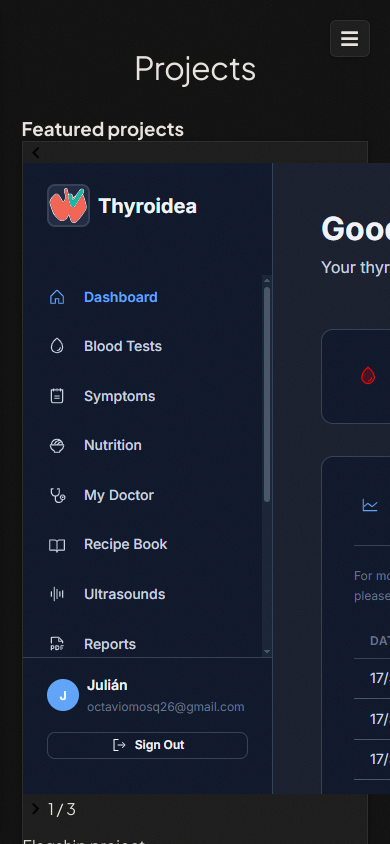
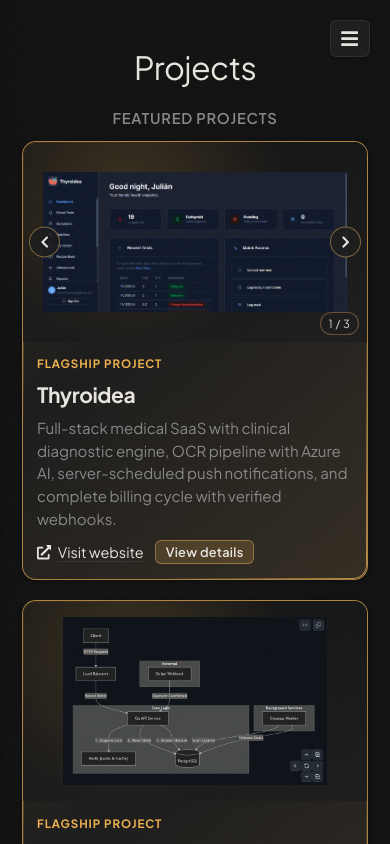
Before and after one commit to jjulito/portafolio, a React (Vite) app: page / in a window 390 px wide. Both pictures are taken after a click on the button "Check my projects". Built offline with nearby package versions, Linux system fonts and the light colour scheme.

Commit message:
style: refine featured carousel sizing and centering

```diff
--- a/src/index.css
+++ b/src/index.css
@@ -720,6 +720,293 @@
   display: block;
 }
 
+.featured-projects-stack {
+  display: flex;
+  flex-direction: column;
+  gap: 1.4rem;
+  margin-bottom: 2rem;
+}
+
+.featured-projects-title {
+  margin: -0.8rem 0 1rem;
+  text-align: center;
+  font-size: 1.05rem;
+  letter-spacing: 0.05em;
+  text-transform: uppercase;
+  color: var(--secondary-color);
+  font-weight: 600;
+}
+
+.glass.featured-project-card {
+  position: relative;
+  border-radius: 14px;
+  overflow: hidden;
+  display: grid;
+  grid-template-columns: minmax(260px, 0.9fr) minmax(300px, 1.1fr);
+  grid-template-areas:
+    'media content'
+    'extra extra';
+  border: 1px solid color-mix(in srgb, var(--attention-color) 62%, var(--border-color));
+  background:
+    linear-gradient(
+      140deg,
+      color-mix(in srgb, var(--card-bg) 90%, var(--attention-color) 10%) 0%,
+      color-mix(in srgb, var(--card-bg) 96%, transparent) 38%,
+      color-mix(in srgb, var(--card-bg) 89%, var(--attention-color) 11%) 100%
+    );
+}
+
+.glass.featured-project-card::before {
+  content: '';
+  position: absolute;
+  inset: 0;
+  border-radius: inherit;
+  padding: 1px;
+  background: linear-gradient(
+    125deg,
+    color-mix(in srgb, var(--attention-color) 72%, transparent),
+    transparent 32%,
+    transparent 68%,
+    color-mix(in srgb, var(--attention-color) 78%, transparent)
+  );
+  -webkit-mask: linear-gradient(#fff 0 0) content-box, linear-gradient(#fff 0 0);
+  -webkit-mask-composite: xor;
+  mask: linear-gradient(#fff 0 0) content-box, linear-gradient(#fff 0 0);
+  mask-composite: exclude;
+  pointer-events: none;
+}
+
+.glass.featured-project-card.is-expanded {
+  box-shadow: 0 6px 26px color-mix(in srgb, var(--attention-color) 22%, transparent);
+}
+
+.featured-project-card-reverse {
+  grid-template-areas:
+    'content media'
+    'extra extra';
+}
+
+.featured-project-media {
+  grid-area: media;
+  position: relative;
+  overflow: hidden;
+  min-height: 200px;
+  max-height: 230px;
+  background:
+    radial-gradient(circle at 30% 24%, color-mix(in srgb, var(--attention-color) 16%, transparent), transparent 56%),
+    linear-gradient(165deg, color-mix(in srgb, var(--bg-color) 86%, transparent), color-mix(in srgb, var(--card-bg) 92%, transparent));
+  display: flex;
+  align-items: center;
+  justify-content: center;
+}
+
+.featured-carousel-image-stage {
+  position: relative;
+  width: 100%;
+  height: 100%;
+  display: flex;
+  align-items: center;
+  justify-content: center;
+}
+
+.featured-carousel-image {
+  position: absolute;
+  inset: 0;
+  width: 100%;
+  height: 100%;
+  object-fit: contain;
+  object-position: center center;
+  padding: 1.35rem;
+  cursor: pointer;
+}
+
+.featured-project-media-centered .featured-carousel-image-centered {
+  margin: auto;
+  width: 92%;
+  height: 88%;
+  padding: 0;
+  object-position: center center;
+}
+
+.featured-carousel-btn {
+  position: absolute;
+  top: 50%;
+  transform: translateY(-50%);
+  width: 2rem;
+  height: 2rem;
+  border: 1px solid color-mix(in srgb, var(--attention-color) 42%, var(--border-color));
+  border-radius: 999px;
+  display: inline-flex;
+  align-items: center;
+  justify-content: center;
+  background: color-mix(in srgb, var(--card-bg) 88%, transparent);
+  color: var(--text-color);
+  cursor: pointer;
+  z-index: 2;
+  transition: transform 0.2s ease, background 0.2s ease, border-color 0.2s ease;
+}
+
+.featured-carousel-btn:hover {
+  transform: translateY(-50%) scale(1.05);
+  background: color-mix(in srgb, var(--attention-color) 14%, var(--card-bg));
+  border-color: color-mix(in srgb, var(--attention-color) 65%, var(--border-color));
+}
+
+.featured-carousel-btn-prev {
+  left: 0.45rem;
+}
+
+.featured-carousel-btn-next {
+  right: 0.45rem;
+}
+
+.featured-carousel-counter {
+  position: absolute;
+  right: 0.75rem;
+  bottom: 0.6rem;
+  font-size: 0.74rem;
+  letter-spacing: 0.04em;
+  color: color-mix(in srgb, var(--text-color) 88%, var(--secondary-color));
+  background: color-mix(in srgb, var(--card-bg) 88%, transparent);
+  border: 1px solid color-mix(in srgb, var(--attention-color) 28%, var(--border-color));
+  border-radius: 999px;
+  padding: 0.22rem 0.5rem;
+}
+
+.featured-project-card-reverse .featured-project-media {
+  grid-area: media;
+}
+
+.featured-project-content {
+  grid-area: content;
+  padding: 1.35rem 1.6rem 1rem;
+  display: flex;
+  flex-direction: column;
+  gap: 0.7rem;
+}
+
+.featured-project-extra {
+  grid-area: extra;
+  padding: 0.5rem 1.6rem 1.4rem;
+  display: grid;
+  grid-template-columns: repeat(2, minmax(0, 1fr));
+  gap: 0.9rem 1.1rem;
+}
+
+.featured-project-eyebrow {
+  margin: 0;
+  text-transform: uppercase;
+  letter-spacing: 0.08em;
+  font-size: 0.72rem;
+  color: var(--attention-color);
+  font-weight: 700;
+}
+
+.featured-project-title {
+  margin: 0;
+  font-size: clamp(1.35rem, 1.2rem + 0.8vw, 2rem);
+  letter-spacing: -0.02em;
+}
+
+.featured-project-description {
+  margin: 0;
+  color: var(--secondary-color);
+  line-height: 1.58;
+}
+
+.featured-project-detail-block h4 {
+  margin: 0 0 0.45rem;
+  font-size: 0.9rem;
+  letter-spacing: 0.01em;
+  color: var(--primary-color);
+}
+
+.featured-project-detail-block p {
+  margin: 0;
+  color: var(--secondary-color);
+  line-height: 1.56;
+  font-size: 0.95rem;
+}
+
+.featured-project-timeline {
+  display: grid;
+  gap: 0.55rem;
+}
+
+.featured-project-step {
+  display: grid;
+  grid-template-columns: 46px 1fr;
+  gap: 0.5rem;
+  align-items: start;
+}
+
+.featured-project-step-index {
+  font-size: 0.7rem;
+  font-weight: 700;
+  letter-spacing: 0.08em;
+  color: color-mix(in srgb, var(--attention-color) 90%, var(--text-color));
+  background: color-mix(in srgb, var(--attention-color) 24%, transparent);
+  border: 1px solid color-mix(in srgb, var(--attention-color) 45%, transparent);
+  border-radius: 999px;
+  width: 40px;
+  text-align: center;
+  padding: 0.2rem 0;
+}
+
+.featured-project-step p {
+  margin: 0;
+}
+
+.featured-toggle-btn {
+  align-self: center;
+  display: inline-flex;
+  align-items: center;
+  justify-content: center;
+  background: color-mix(in srgb, var(--attention-color) 18%, transparent);
+  color: var(--primary-color);
+  border: 1px solid color-mix(in srgb, var(--attention-color) 38%, var(--border-color));
+  border-radius: 6px;
+  padding: 0.28rem 0.62rem;
+  font-size: 0.8rem;
+  font-weight: 600;
+  letter-spacing: 0.02em;
+  line-height: 1;
+  white-space: nowrap;
+  transition: background-color 0.2s ease, border-color 0.2s ease;
+}
+
+.featured-toggle-btn:hover {
+  background: color-mix(in srgb, var(--attention-color) 28%, transparent);
+  border-color: color-mix(in srgb, var(--attention-color) 56%, var(--border-color));
+}
+
+.projects-disclaimer {
+  text-align: center;
+  margin: 0 0 1.7rem;
+  color: var(--text-color);
+  opacity: 0.8;
+  font-style: italic;
+}
+
+.other-projects-title {
+  margin: 0 0 1.1rem;
+  text-align: left;
+  font-size: 1.15rem;
+  letter-spacing: 0.01em;
+  color: var(--secondary-color);
+}
+
+.featured-tech-tags {
+  margin-bottom: 0;
+}
+
+.featured-project-detail-block {
+  background: color-mix(in srgb, var(--bg-color) 62%, transparent);
+  border: 1px solid color-mix(in srgb, var(--attention-color) 26%, var(--border-color));
+  border-radius: 10px;
+  padding: 0.75rem 0.8rem;
+}
+
 .projects-grid {
   display: grid;
   grid-template-columns: repeat(auto-fit, minmax(300px, 1fr));
@@ -1115,6 +1402,95 @@
     gap: 1.25rem;
   }
 
+  .featured-projects-stack {
+    gap: 1.3rem;
+    margin-bottom: 1.75rem;
+  }
+
+  .glass.featured-project-card,
+  .glass.featured-project-card.featured-project-card-reverse {
+    grid-template-columns: 1fr;
+    grid-template-areas:
+      'media'
+      'content'
+      'extra';
+    min-height: auto;
+  }
+
+  .featured-project-extra {
+    grid-template-columns: 1fr;
+    padding: 0 1.2rem 1.2rem;
+    gap: 0.7rem;
+  }
+
+  .featured-project-media {
+    height: clamp(185px, 50vw, 230px);
+    max-height: none;
+  }
+
+  .featured-carousel-btn {
+    width: 2.15rem;
+    height: 2.15rem;
+  }
+
+  .featured-carousel-btn-prev {
+    left: 0.4rem;
+  }
+
+  .featured-carousel-btn-next {
+    right: 0.4rem;
+  }
+
+  .featured-carousel-counter {
+    right: 0.55rem;
+    bottom: 0.45rem;
+    font-size: 0.7rem;
+    padding: 0.2rem 0.46rem;
+  }
+
+  .featured-carousel-image {
+    object-position: center center;
+    padding: 1.05rem;
+  }
+
+  .featured-project-media-centered .featured-carousel-image-centered {
+    width: 90%;
+    height: 86%;
+    padding: 0;
+  }
+
+  .featured-project-content {
+    padding: 1.05rem;
+    gap: 0.65rem;
+  }
+
+  .featured-project-title {
+    font-size: clamp(1.2rem, 5.4vw, 1.4rem);
+    line-height: 1.2;
+    overflow-wrap: anywhere;
+  }
+
+  .featured-project-description {
+    font-size: 0.94rem;
+    line-height: 1.5;
+  }
+
+  .featured-projects-title {
+    margin-top: -0.55rem;
+    margin-bottom: 0.85rem;
+    font-size: 0.92rem;
+  }
+
+  .featured-project-step {
+    grid-template-columns: 42px 1fr;
+  }
+
+  .other-projects-title {
+    font-size: 1.03rem;
+    margin-bottom: 0.95rem;
+    text-align: center;
+  }
+
   .project-card-body {
     padding: 1.15rem;
   }
@@ -1155,3 +1531,28 @@
     z-index: 99;
   }
 }
+
+@media (max-width: 420px) {
+  .featured-project-media {
+    height: clamp(165px, 46vw, 200px);
+  }
+
+  .featured-carousel-btn {
+    width: 1.95rem;
+    height: 1.95rem;
+  }
+
+  .featured-carousel-image {
+    padding: 0.9rem;
+  }
+
+  .featured-project-media-centered .featured-carousel-image-centered {
+    width: 88%;
+    height: 84%;
+    padding: 0;
+  }
+
+  .featured-project-content {
+    padding: 0.9rem;
+  }
+}
```
